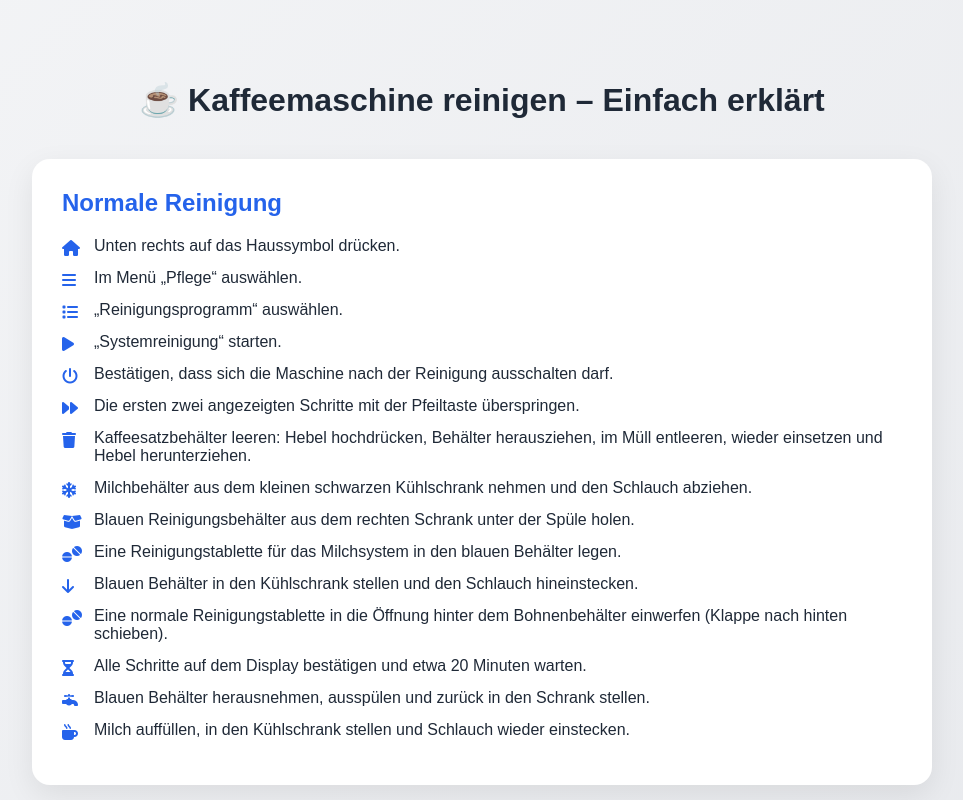
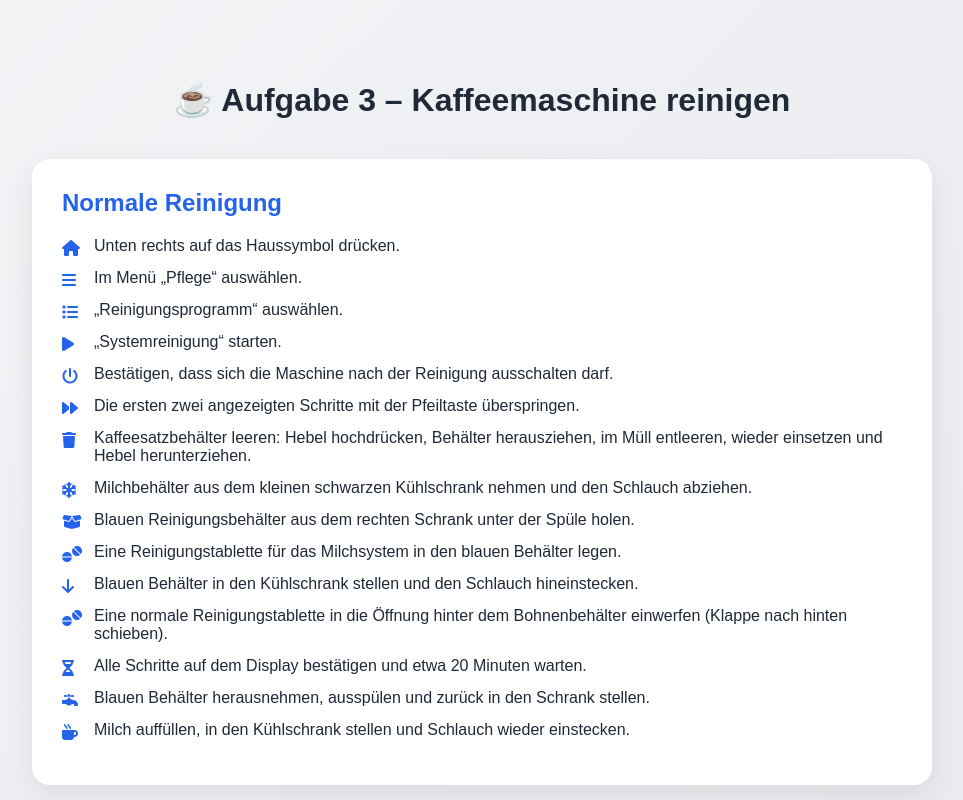
Before and after one commit to ery524/AzubiApp, a website: page Aufgaben wenn Liane nicht da ist/aufgabe1.html in a window 1280 px wide. Shown: the top 800 px of the page, without its empty margins (158-1121 px from the left). Drawn offline with Linux system fonts and the light colour scheme.

Commit message:
Update title for task on coffee machine cleaning

```diff
--- a/Aufgaben wenn Liane nicht da ist/aufgabe1.html
+++ b/Aufgaben wenn Liane nicht da ist/aufgabe1.html
@@ -68,7 +68,7 @@
 
 <div class="container">
 
-    <h1>☕ Kaffeemaschine reinigen – Einfach erklärt</h1>
+    <h1>☕ Aufgabe 3 – Kaffeemaschine reinigen</h1>
 
     <div class="card">
         <h2>Normale Reinigung</h2>
```
